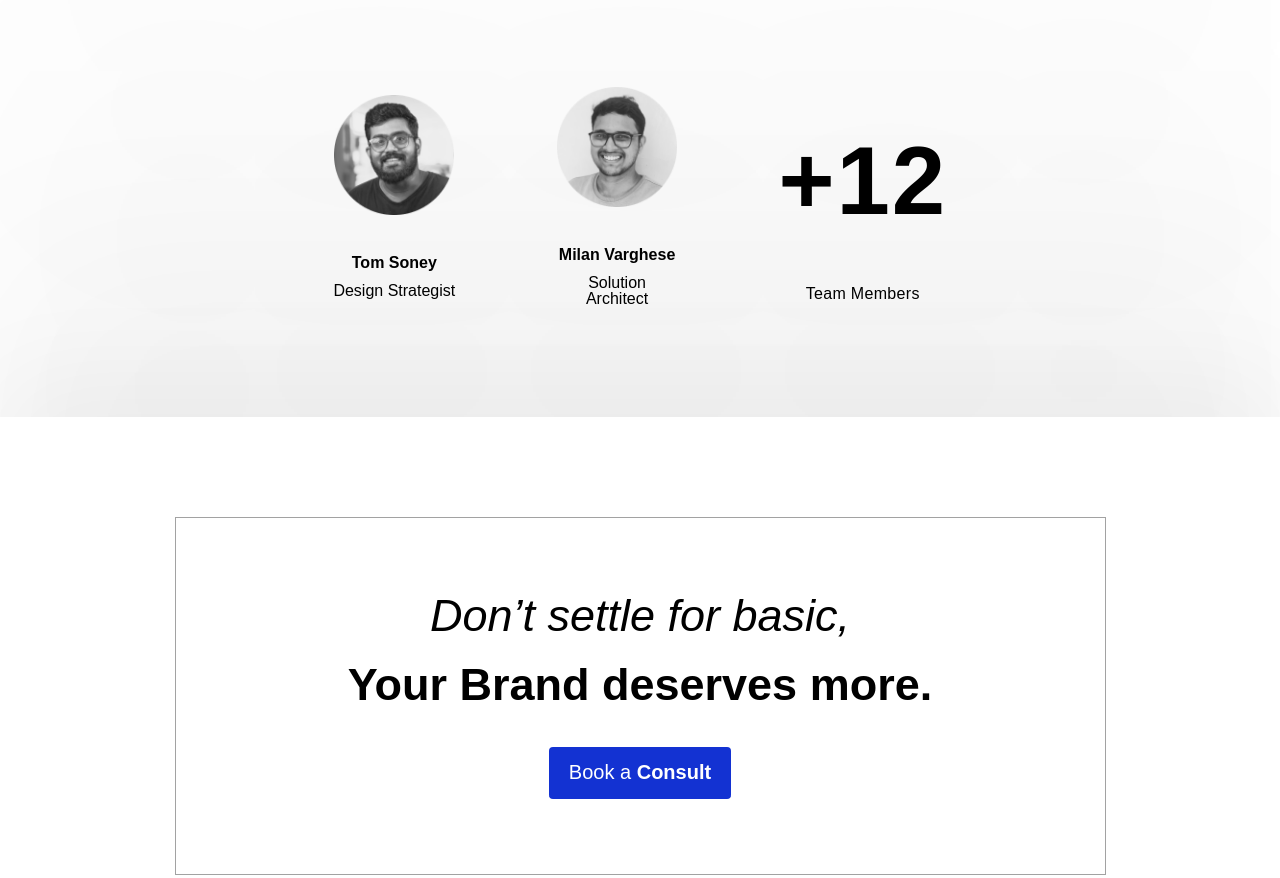
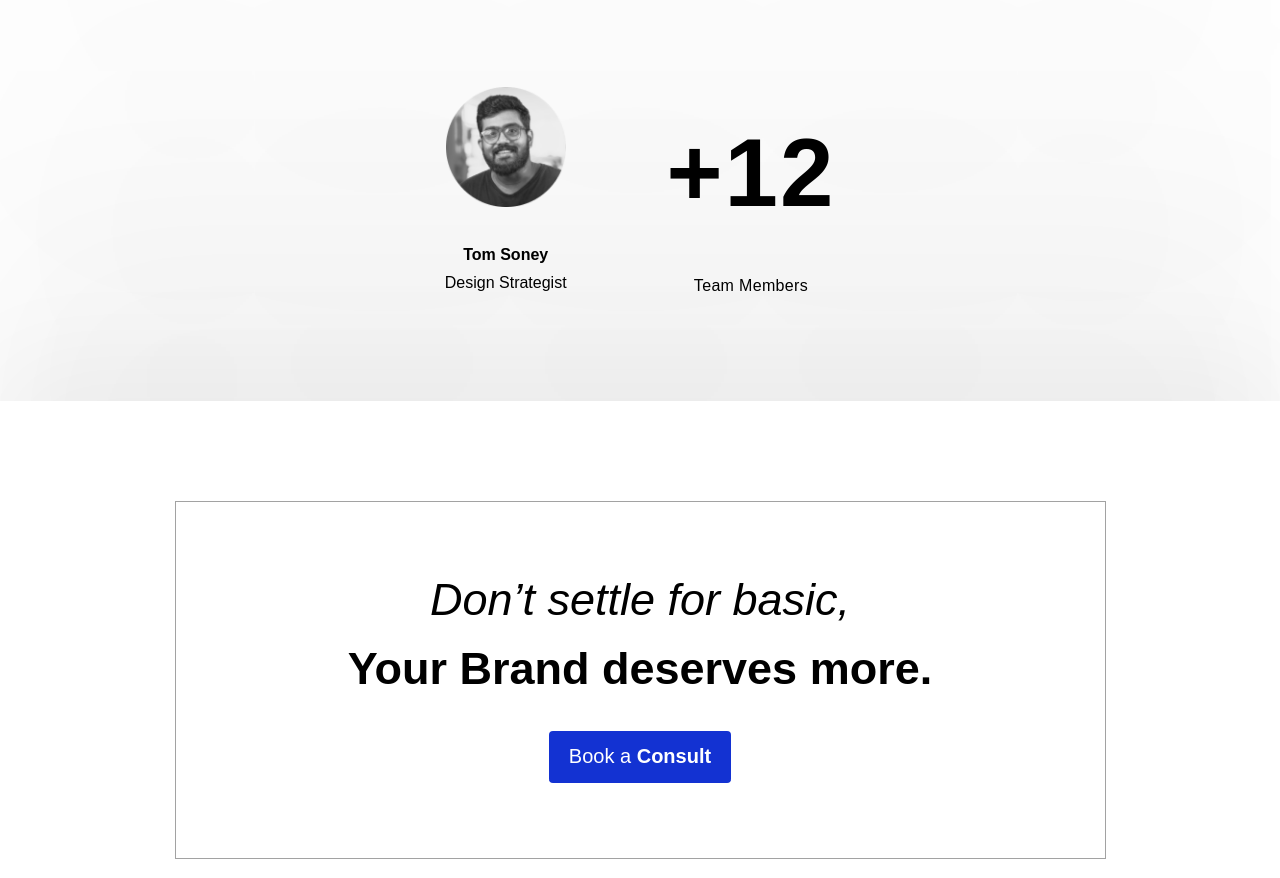
Before and after one commit to NeufloSolutions/neuflo, a plain HTML site: page index.html in a window 1280 px wide. Shown: the part 8058-8936 px from the top of the page. Drawn offline with nearby package versions, Linux system fonts and the light colour scheme; a script that the page names is missing.

Commit message:
Removed Information about Milan

```diff
--- a/index.html
+++ b/index.html
@@ -536,7 +536,7 @@
               </div>
             </div>
           </div>
-          <div data-w-id="175e996c-6738-a343-29f2-e9f75446bfdf" style="opacity:0" class="frame-23">
+          <!--<div data-w-id="175e996c-6738-a343-29f2-e9f75446bfdf" style="opacity:0" class="frame-23">
             <div class="frame-27"><img width="250" height="250" alt="" src="images/Ellipse-2.png" loading="lazy" class="rectangle-1"></div>
             <div class="logo-36">
               <div class="tom-soney-design-strategist">
@@ -544,7 +544,7 @@
                   </span><span class="tom-soney-design-strategist-2">Solution Architect</span></div>
               </div>
             </div>
-          </div>
+          </div>-->
           <div data-w-id="175e996c-6738-a343-29f2-e9f75446bfe9" style="opacity:0" class="frame-29">
             <div class="_12-team-members">
               <div class="_12-team-members _12-team-members"><span class="_12-team-members-2">+12
```
